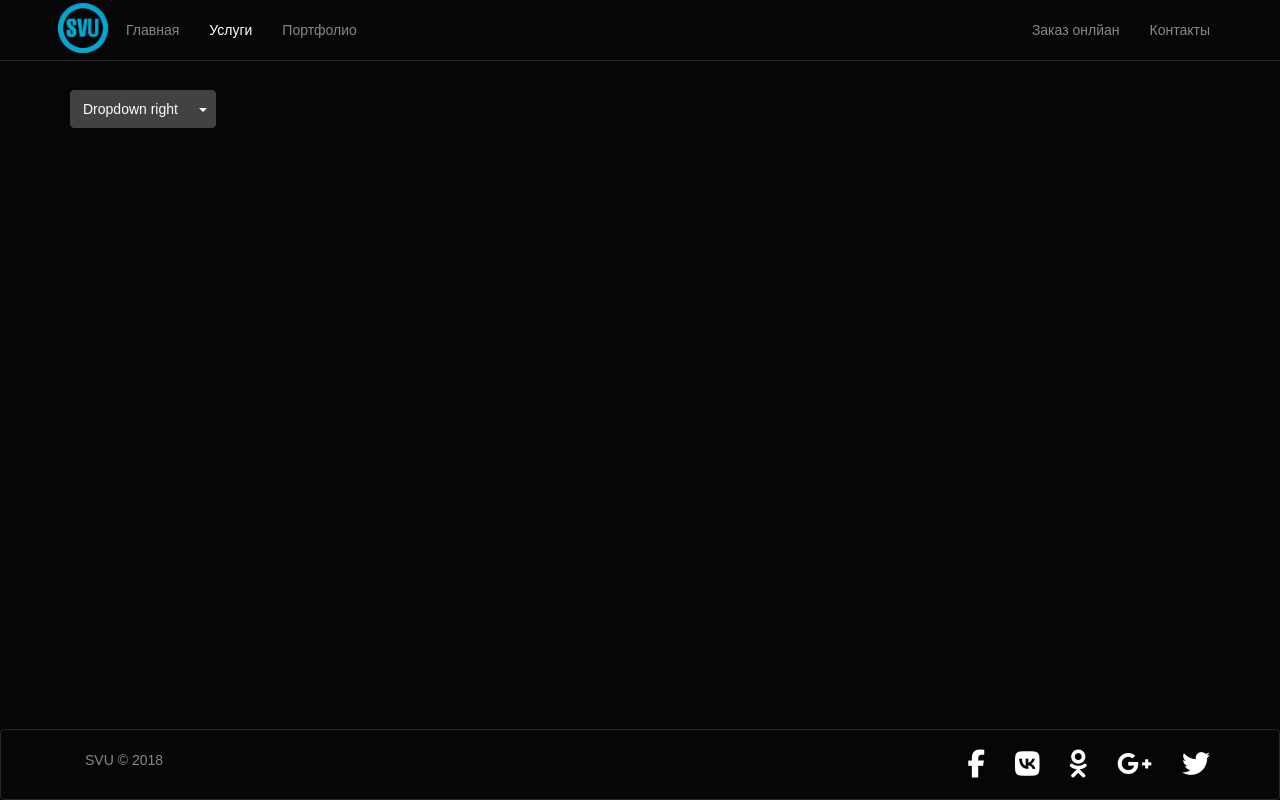
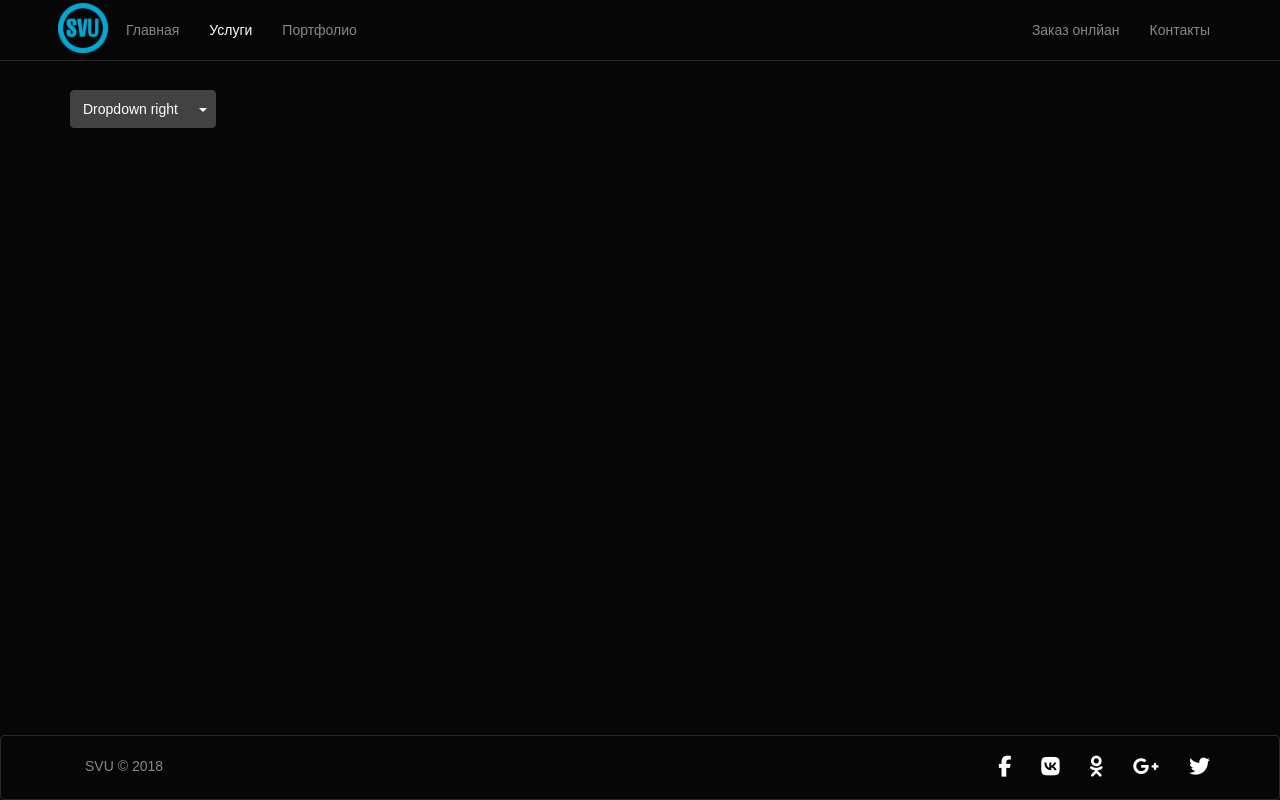
Before and after one commit to lucypoly/svug, a React (Create React App) app: page /services in a window 1280 px wide. Built offline with nearby package versions, Linux system fonts and the light colour scheme; what react-google-maps would draw is missing.

Commit message:
fix footer

```diff
--- a/src/components/Footer/Footer.css
+++ b/src/components/Footer/Footer.css
@@ -1,5 +1,9 @@
 .fa-inverse:hover {
     color: #c4c4c4;
+}
+
+.fa-2x {
+    font-size: 1.5em;
 }
 
 @media only screen and (max-width: 768px) {
```
